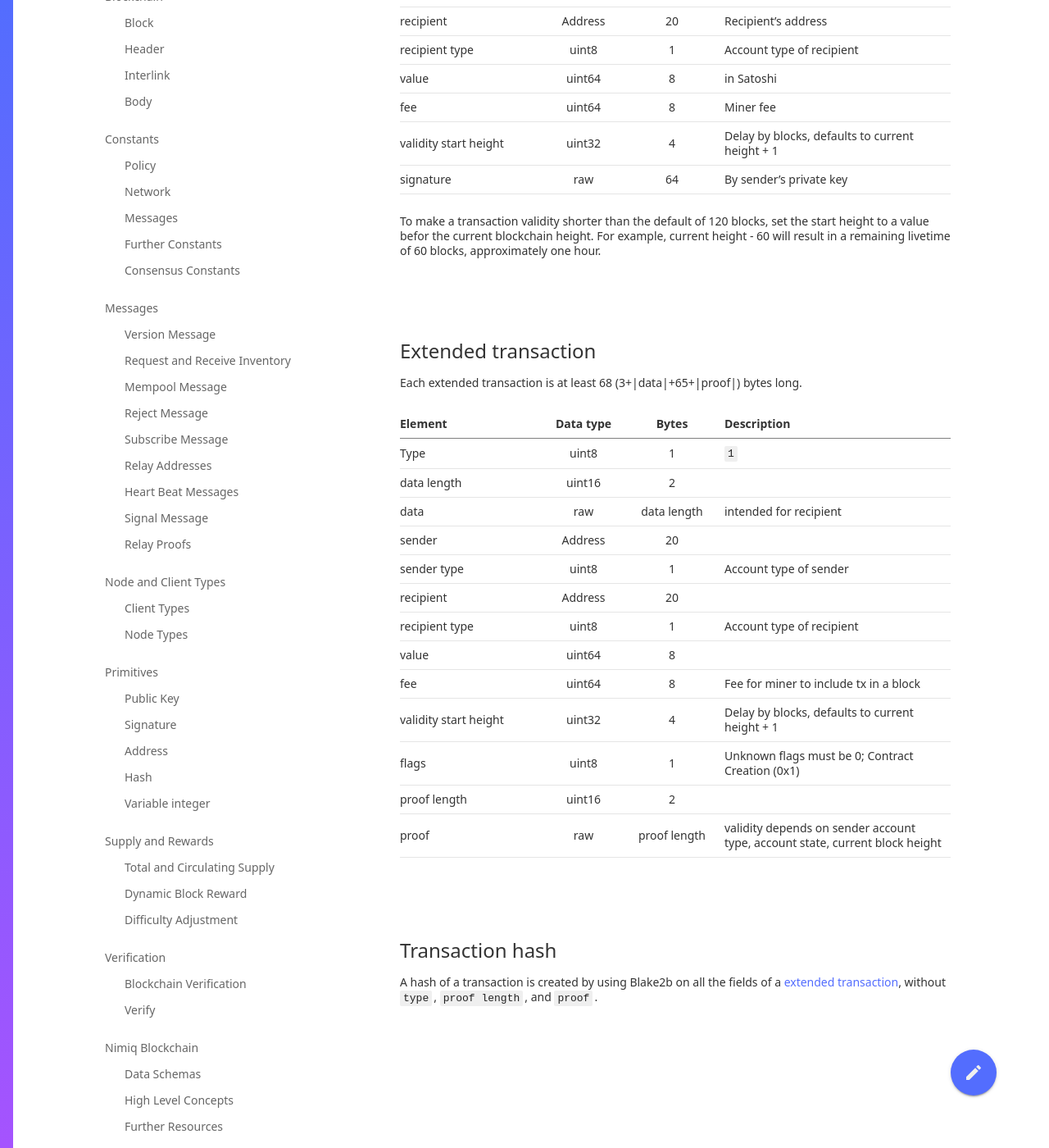
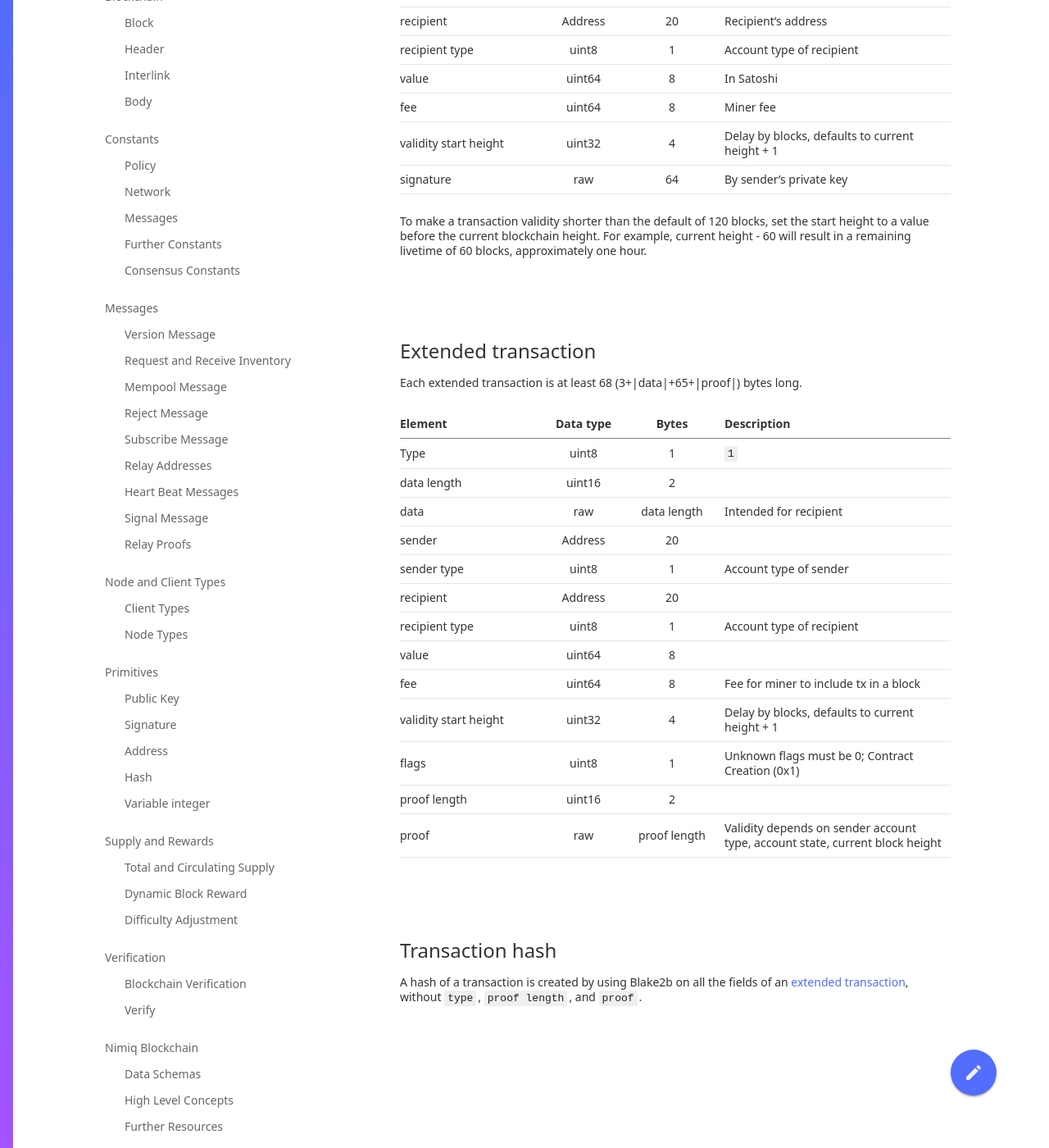
Before and after one commit to nimiq-network/developer-reference, a Jekyll site: the page built from chapters/transactions.md, in a window 1280 px wide and 1400 px high, scrolled down 571 px. Shown: the whole window at 82% size. Built offline with Jekyll 4.4.1, drawn with Linux system fonts in a browser that asks for light colours; our own code applies the rules of GitHub Pages for plain Markdown files; some of the changed text lies outside the part shown.

Commit message:
Update transactions.md
Fixed some small typos/consistency issues

```diff
--- a/chapters/transactions.md
+++ b/chapters/transactions.md
@@ -15,12 +15,12 @@ Size-Optimized format (138 bytes) for simple value transfer from basic to basic
 | sender                | raw          | 32    | Public key of sender                            |
 | recipient             | Address      | 20    | Recipient's address                             |
 | recipient type        | uint8        | 1     | Account type of recipient                       |
-| value                 | uint64       | 8     | in Satoshi                                      |
+| value                 | uint64       | 8     | In Satoshi                                      |
 | fee                   | uint64       | 8     | Miner fee                                       |
 | validity start height | uint32       | 4     | Delay by blocks, defaults to current height + 1 |
 | signature             | raw          | 64    | By sender's private key                         |
 
-To make a transaction validity shorter than the default of 120 blocks, set the start height to a value befor the current blockchain height. For example, current height - 60 will result in a remaining livetime of 60 blocks, approximately one hour.
+To make a transaction validity shorter than the default of 120 blocks, set the start height to a value before the current blockchain height. For example, current height - 60 will result in a remaining livetime of 60 blocks, approximately one hour.
 
 
 ## Extended transaction
@@ -30,7 +30,7 @@ Each extended transaction is at least 68 (3+|data|+65+|proof|) bytes long.
 |-----------------------|--------------|--------------|------------------------------------------------------------------------------|
 | Type                  | uint8        | 1            | `1`                                                                          |
 | data length           | uint16       | 2            |                                                                              |
-| data                  | raw          | data length  | intended for recipient                                                       |
+| data                  | raw          | data length  | Intended for recipient                                                       |
 | sender                | Address      | 20           |                                                                              |
 | sender type           | uint8        | 1            | Account type of sender                                                       |
 | recipient             | Address      | 20           |                                                                              |
@@ -40,7 +40,7 @@ Each extended transaction is at least 68 (3+|data|+65+|proof|) bytes long.
 | validity start height | uint32       | 4            | Delay by blocks, defaults to current height + 1                              |
 | flags                 | uint8        | 1            | Unknown flags must be 0; Contract Creation (0x1)                             |
 | proof length          | uint16       | 2            |                                                                              |
-| proof                 | raw          | proof length | validity depends on sender account type, account state, current block height |
+| proof                 | raw          | proof length | Validity depends on sender account type, account state, current block height |
 
 ## Transaction hash
-A hash of a transaction is created by using Blake2b on all the fields of a [extended transaction](#extended-transaction), without `type`, `proof length`, and `proof`.
+A hash of a transaction is created by using Blake2b on all the fields of an [extended transaction](#extended-transaction), without `type`, `proof length`, and `proof`.
```
Also changed, not shown: other parts of chapters/transactions.md (+1 -1 lines).
